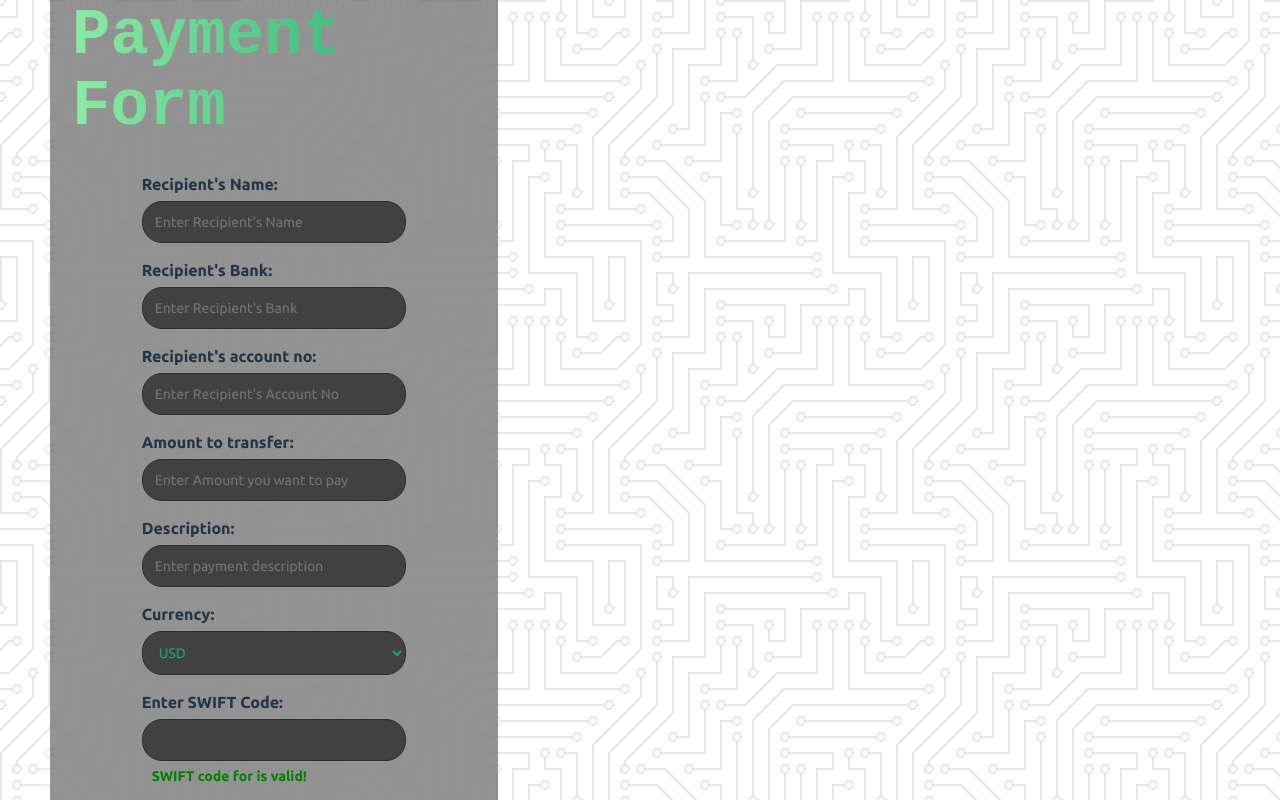
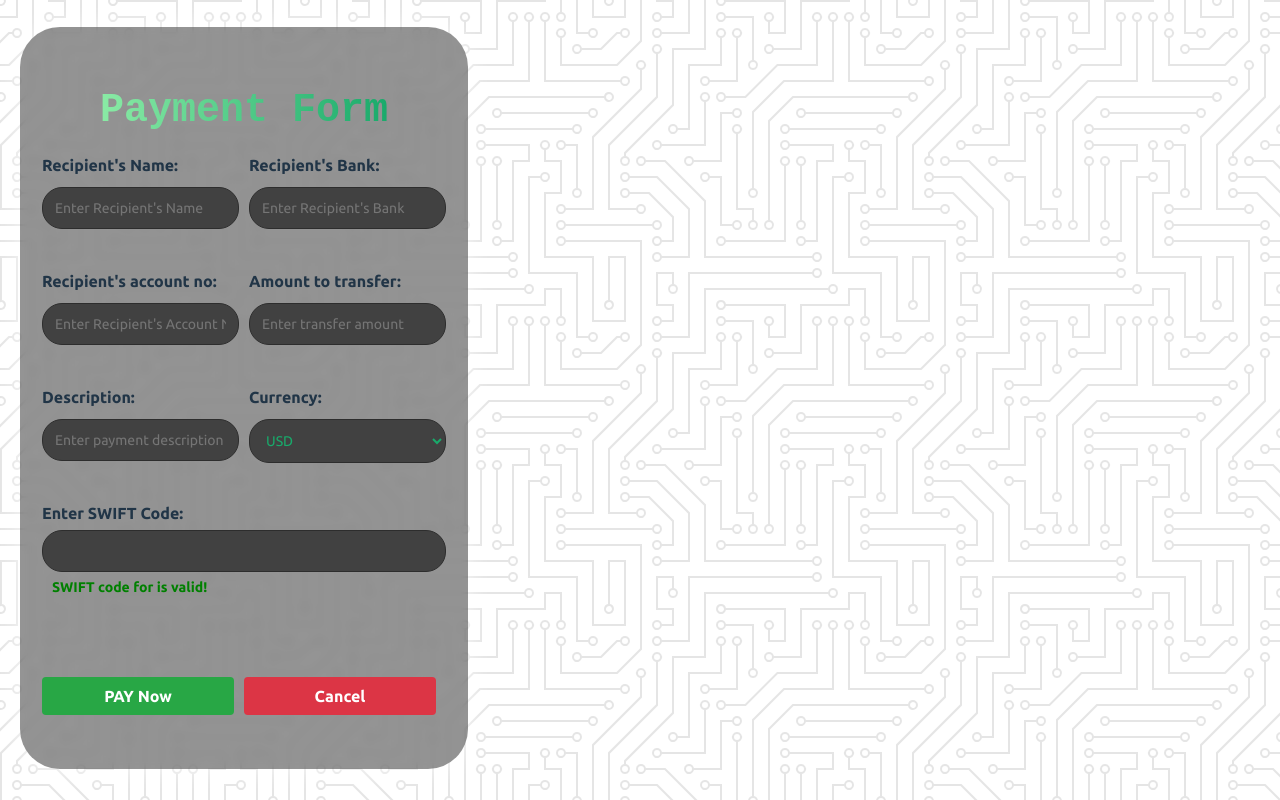
Before and after one commit to APDS7311POE-ST10144453/APDS7311-POE, a React (Vite) app in the folder client/: page /customer-payment-form in a window 1280 px wide. Shown: the top 800 px of the page. Built offline with nearby package versions, Linux system fonts and the light colour scheme; sample sign-in values are in the browser's storage.

Commit message:
reformatted some stuff

```diff
--- a/client/src/css/PaymentForm.css
+++ b/client/src/css/PaymentForm.css
@@ -1,20 +1,29 @@
-h1{
-    font-size: 4em;
-    margin-bottom: 30px;
-}
-
 .page-container {
   display: flex;
   justify-content: center;
   align-items: center;
-    height: 100vh; /* Full viewport height */
-    padding: 50px;
+  min-height: 100vh; /* Ensure the container takes the full height of the viewport */
+  padding: 20px; /* Add padding to create space between the form and the top/bottom of the screen */
+  box-sizing: border-box; /* Ensure padding is included in the height calculation */
 }
 
 .form-container {
+  width: 80%;
+  max-width: 800px;
+  background-color: #fff;
   padding: 20px;
   border-radius: 8px;
-    box-shadow: 0 0 10px rgba(0, 0, 0, 0.1); /* Optional: Add a box shadow */
+  box-shadow: 0 0 10px rgba(0, 0, 0, 0.1);
+  margin: 20px 0; /* Add margin to create space between the form and the top/bottom of the screen */
+}
+
+.form-title {
+  text-align: center;
+  margin-bottom: 20px;
+}
+
+h1 {
+  font-size: 40px;
 }
 
 .payment-form {
@@ -22,59 +31,56 @@ h1{
   flex-direction: column;
 }
 
-.form-group-payment {
+.form-row {
   display: flex;
   justify-content: space-between;
-    margin-bottom: 15px;
+  margin-bottom: 20px;
 }
 
-.form-group-payment label {
-    width: 45%;
-    font-family: Arial, sans-serif;
-    font-size: 14px;
-    color: #4A4A4A;
+.form-group {
+  flex: 1;
+  margin-right: 10px;
 }
 
-.form-group-payment input {
-    width: 50%;
-    padding: 5px;
-    border: 1px solid #d4d4d4;
+.form-group:last-child {
+  margin-right: 0;
+}
+
+.input-field {
+  width: 100%;
+  padding: 10px;
+  margin-top: 5px;
+  border: 1px solid #ccc;
   border-radius: 4px;
-    font-family: Arial, sans-serif;
-    font-size: 14px;
+}
+
+.global-error-text {
+  color: red;
+  font-size: 12px;
+  margin-top: 5px;
 }
 
 .form-buttons {
   display: flex;
-    justify-content: space-around;
+  justify-content: space-between;
   margin-top: 20px;
 }
 
-.pay-now-button, .cancel-button, .back-button {
+.pay-now-button,
+.cancel-button {
   padding: 10px 20px;
   border: none;
-    border-radius: 15px;
-    font-family: Arial, sans-serif;
-    font-size: 20px;
+  border-radius: 4px;
   cursor: pointer;
-    margin: 0 10px; /* Add margin to space the buttons */
+  margin-right: 10px; /* Add margin to create space between the buttons */
 }
 
 .pay-now-button {
-    background-color: #008CBA;
-    color: white;
+  background-color: #28a745;
+  color: #fff;
 }
 
 .cancel-button {
-    background-color: #f44336;
-    color: white;
+  background-color: #dc3545;
+  color: #fff;
 }
-
-.back-button {
-    background-color: #4A4A4A;
-    color: white;
-}
-
-button:hover {
-    opacity: 0.8;
-}
--- a/client/src/css/Transaction.css
+++ b/client/src/css/Transaction.css
@@ -1,27 +1,78 @@
-.transaction-status {
-    padding: 5px 10px;
-    border-radius: 4px;
-    font-family: Arial, sans-serif;
-    font-size: 14px;
-    color: white;
+.page-container {
+  display: flex;
+  justify-content: center;
+  align-items: center;
+  height: 100vh;
 }
 
-.transaction-status.approved {
-    background-color: green;
+.form-container {
+  width: 80%;
+  max-width: 800px;
+  background-color: #fff;
+  padding: 20px;
+  border-radius: 8px;
+  box-shadow: 0 0 10px rgba(0, 0, 0, 0.1);
 }
 
-.transaction-status.pending {
-    background-color: orange;
+.form-title {
+  text-align: center;
+  margin-bottom: 20px;
 }
 
-.transaction-status.declined {
-    background-color: red;
+.payment-form {
+  display: flex;
+  flex-direction: column;
 }
-.Transaction-details-box {
-    padding: 20px;
-    background-color: #2c2c2c7c; /* Added a dark background color */
-    border: 5px solid #19aa6b;
-    border-radius: 10px;
-    box-shadow: 0 0 10px rgba(0, 0, 0, 0.1);
-    margin-bottom: 10px;
+
+.form-row {
+  display: flex;
+  justify-content: space-between;
+  margin-bottom: 20px;
 }
+
+.form-group {
+  flex: 1;
+  margin-right: 10px;
+}
+
+.form-group:last-child {
+  margin-right: 0;
+}
+
+.input-field {
+  width: 100%;
+  padding: 10px;
+  margin-top: 5px;
+  border: 1px solid #ccc;
+  border-radius: 4px;
+}
+
+.global-error-text {
+  color: red;
+  font-size: 12px;
+  margin-top: 5px;
+}
+
+.form-buttons {
+  display: flex;
+  justify-content: space-between;
+  margin-top: 20px;
+}
+
+.pay-now-button,
+.cancel-button {
+  padding: 10px 20px;
+  border: none;
+  border-radius: 4px;
+  cursor: pointer;
+}
+
+.pay-now-button {
+  background-color: #28a745;
+  color: #fff;
+}
+
+.cancel-button {
+  background-color: #dc3545;
+  color: #fff;
+}
--- a/client/src/pages/CustomerPaymentForm.tsx
+++ b/client/src/pages/CustomerPaymentForm.tsx
@@ -143,6 +143,7 @@ function CustomerPaymentForm() {
       <div className="form-container">
         <h1 className="form-title">Payment Form</h1>
         <form className="payment-form" onSubmit={handlePayClick}>
+          <div className="form-row">
             <div className="form-group">
               <label htmlFor="recipient-name">Recipient's Name:</label>
               <input
@@ -167,6 +168,8 @@ function CustomerPaymentForm() {
               />
               <text className="global-error-text">{errors["recipientBank"]}</text>
             </div>
+          </div>
+          <div className="form-row">
             <div className="form-group">
               <label htmlFor="recipient-account-no">
                 Recipient's account no:
@@ -191,12 +194,14 @@ function CustomerPaymentForm() {
                 id="amount-transfer"
                 value={transferAmount}
                 onChange={(e) => setTransferAmount(e.target.value)}
-              placeholder="Enter Amount you want to pay"
+                placeholder="Enter transfer amount"
               />
               <text className="global-error-text">
                 {errors["transferAmount"]}
               </text>
             </div>
+          </div>
+          <div className="form-row">
             <div className="form-group">
               <label htmlFor="description">Description:</label>
               <input
@@ -239,14 +244,16 @@ function CustomerPaymentForm() {
                 <option value="SEK">SEK</option>
                 <option value="NZD">NZD</option>
                 <option value="TRY">TRY</option>
-
                 {/* Add more currencies as needed */}
               </select>
             </div>
+          </div>
+          <div className="form-row">
             <div className="form-group">
               <label htmlFor="swift-code">Enter SWIFT Code:</label>
-            <SwiftCodeTextBox value={swiftCode} onChange={(data) => {setSwiftCode(data)}} onIsValidChange={handleIsValidChange} />{" "}
+              <SwiftCodeTextBox value={swiftCode} onChange={setSwiftCode} />{" "}
               {/* Assuming SwiftCodeTextBox takes a value and onChange prop */}
+            </div>
           </div>
           <div className="form-buttons">
             <button type="submit" className="pay-now-button">
```
Lines whose indentation alone changed are shown as unchanged.
